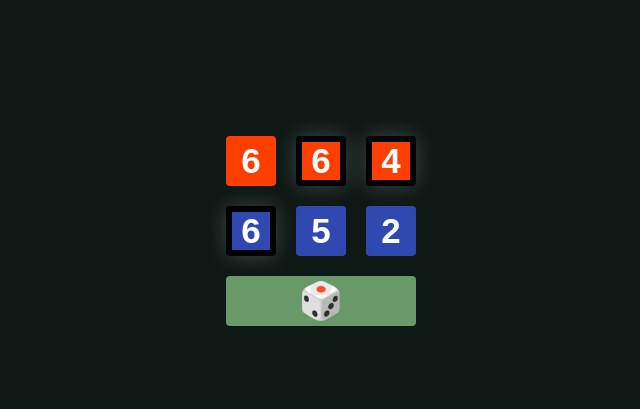
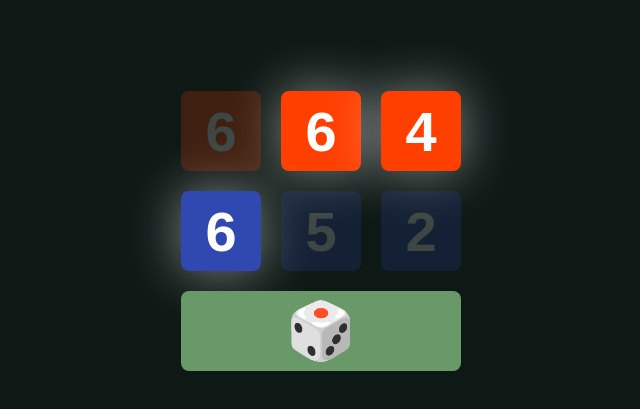
Before and after one commit to francescogior/dadi-risiko, a React (Create React App) app: page / in a window 1280 px wide. Shown: the part 169-578 px from the top of the page, without its empty margins (319-959 px from the left). Built offline with nearby package versions, Linux system fonts and the light colour scheme.

Commit message:
Improve UI

```diff
--- a/src/App.tsx
+++ b/src/App.tsx
@@ -10,7 +10,7 @@ const GLOBAL_STYLE = css`
   }
 `;
 const BACKGROUND_COLOR = '#0e1815'
-const DICE_SIZE = 50;
+const DICE_SIZE = 80;
 const DICE_MARGIN = 10;
 
 type DiceValue = 1 | 2 | 3 | 4 | 5 | 6;
@@ -23,34 +23,35 @@ type DiceProps = {
   isDisabled: boolean;
   isTappable: boolean;
   isBordered: boolean;
+  hasReducedOpacity: boolean;
 };
 
 const DiceShape = styled.div(
-  ({ color, isDisabled, isTappable, isBordered }: DiceProps) => ({
+  ({ color, isDisabled, isTappable, isBordered, hasReducedOpacity }: DiceProps) => ({
     width: DICE_SIZE,
     height: DICE_SIZE,
     background: color,
-    borderRadius: 4,
+    borderRadius: DICE_SIZE / 10,
     display: "flex",
     alignItems: "center",
     color: "white",
     margin: DICE_MARGIN,
     outline: "none",
     cursor: isTappable ? "pointer" : "default",
-    opacity: isDisabled ? 0.5 : 1,
+    opacity: isDisabled || hasReducedOpacity ? 0.2 : 1,
     pointerEvents: isTappable ? undefined : "none",
     userSelect: "none",
     transition: "transform .3s",
     "@media(hover: hover)": {
-      ":hover": { opacity: isTappable ? 0.6 : 0.9 }
+      ":hover": { opacity: isDisabled || hasReducedOpacity ? isTappable ? 0.3 : 0.9 : isTappable ? 0.6 : 0.9 }
     },
     ":active": {
-      opacity: isTappable ? 0.7 : 0.8,
+      opacity: isDisabled || hasReducedOpacity ? isTappable ? 0.4 : 0.8 : isTappable ? 0.7 : 0.8,
       transform: "scale(.98)"
     },
     boxSizing: "border-box",
-    border: isBordered ? "6px solid black" : "unset",
-    boxShadow: isBordered ? '0 0 21px rgba(255,255,255,.2);' : 'unset'
+    // border: isBordered ? `${DICE_SIZE/10}px solid black` : "unset",
+    boxShadow: isBordered ? `0 0 ${DICE_SIZE / 1.5}px rgba(255,255,255,.5);` : 'unset',
   })
 );
 
@@ -88,9 +89,9 @@ const RollButton = styled.div({
   background: "#699969",
   textTransform: "uppercase",
   fontWeight: 900,
-  borderRadius: 4,
+  borderRadius: DICE_SIZE / 10,
   userSelect: "none",
-  fontSize: 36,
+  fontSize: DICE_SIZE * 0.7,
   transition: "transform .3s",
   "@media(hover: hover)": {
     ":hover": { opacity: 0.9 }
@@ -146,6 +147,7 @@ function RisikoDice({
       isDisabled={isDisabled}
       isTappable={isToggable}
       isBordered={isWinning && !isDisabled}
+      hasReducedOpacity={!isWinning && !isDisabled}
     >
       {isDisabled && <X size={DICE_SIZE} />}
       <DiceValueDisplay>{value || "-"}</DiceValueDisplay>
```
Also changed, not shown: 2 other files (tests, documents, lock files or other folders).
